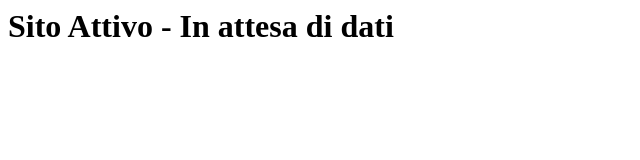
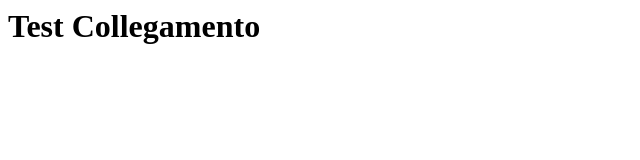
Before and after one commit to horsespirit/wow-flipping-bot, a plain HTML site: page index.html in a window 1280 px wide. Shown: the whole page, without its empty margins (0-640 px from the left). Drawn offline with Linux system fonts and the light colour scheme.

Commit message:
Update index.html

```diff
--- a/index.html
+++ b/index.html
@@ -1 +1 @@
-<h1>Sito Attivo - In attesa di dati</h1>
+<h1>Test Collegamento</h1>
```
